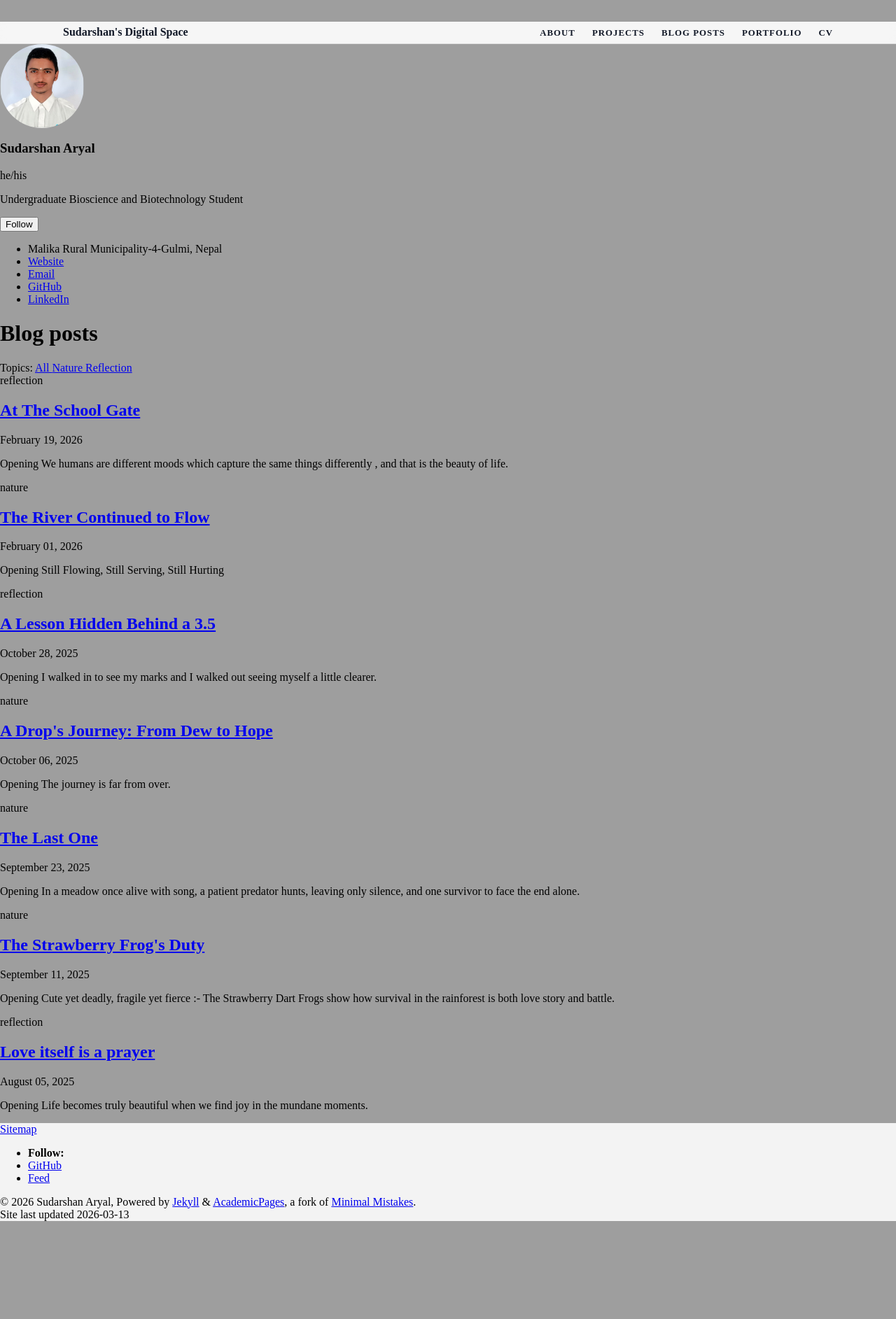
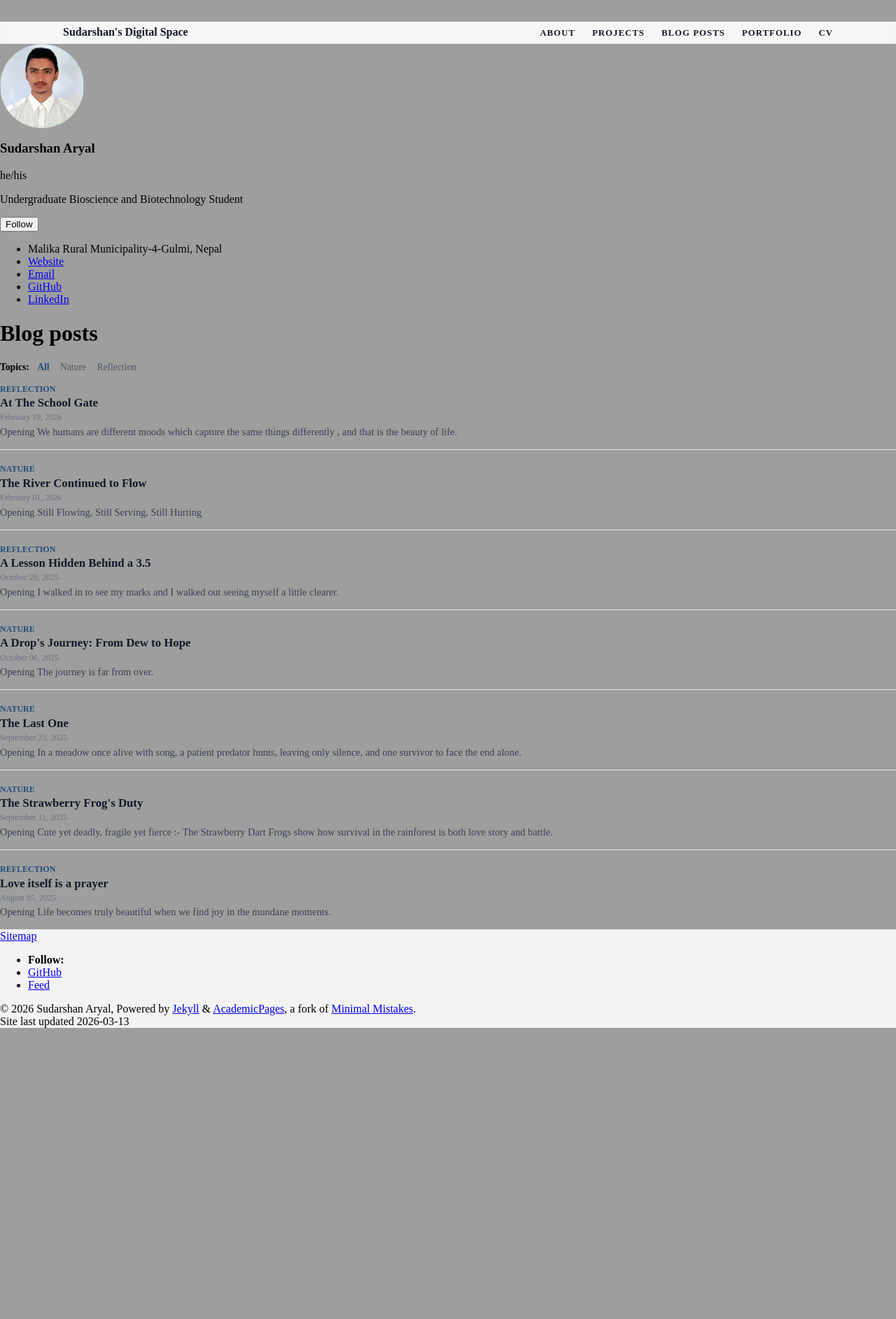
Before and after one commit to Sudu-09-Nep/sudu.github.io, a Jekyll site: the page built from _pages/year-archive.md, in a window 1280 px wide. Shown: the whole page at 70% size. Built offline with Jekyll 4.4.1, drawn with Linux system fonts in a browser that asks for light colours; a script bundle is joined from its source files by our own code; library files that are not in the unit come from our copies; after the commit the page ends 1609 px from its top, so only the background shows below that.

Commit message:
Update main.css

```diff
--- a/assets/css/main.css
+++ b/assets/css/main.css
@@ -136,3 +136,98 @@ body {
   object-fit: cover;
   display: block;
 }
+/* Category bar above blog list */
+.blog-category-bar {
+  margin-top: 1rem;
+  margin-bottom: 1rem;
+  font-size: 0.85rem;
+}
+
+.blog-category-label {
+  font-weight: 600;
+  margin-right: 0.5rem;
+}
+
+.blog-category-link {
+  margin-right: 0.75rem;
+  text-decoration: none;
+  color: #4b5563;
+}
+
+.blog-category-link.is-active {
+  font-weight: 700;
+  color: #1f4e79;
+}
+
+/* Kathmandu Post-like list */
+.kp-list {
+  display: flex;
+  flex-direction: column;
+  gap: 1.25rem;
+  margin-top: 1rem;
+}
+
+.kp-item {
+  display: flex;
+  gap: 1rem;
+  border-bottom: 1px solid #e5e7eb;
+  padding-bottom: 1rem;
+}
+
+.kp-item-image img {
+  width: 120px;
+  height: 80px;
+  object-fit: cover;
+  border-radius: 4px;
+  display: block;
+}
+
+.kp-item-body {
+  flex: 1;
+}
+
+.kp-item-category {
+  font-size: 0.75rem;
+  font-weight: 600;
+  text-transform: uppercase;
+  color: #1f4e79;
+  margin-bottom: 0.15rem;
+}
+
+.kp-item-title {
+  font-size: 1.05rem;
+  margin: 0 0 0.2rem;
+}
+
+.kp-item-title a {
+  text-decoration: none;
+  color: #111827;
+}
+
+.kp-item-title a:hover {
+  text-decoration: underline;
+}
+
+.kp-item-meta {
+  font-size: 0.75rem;
+  color: #6b7280;
+  margin: 0 0 0.3rem;
+}
+
+.kp-item-excerpt {
+  font-size: 0.9rem;
+  color: #374151;
+  margin: 0;
+}
+
+/* Mobile: stack image above text */
+@media (max-width: 640px) {
+  .kp-item {
+    flex-direction: column;
+  }
+
+  .kp-item-image img {
+    width: 100%;
+    height: auto;
+  }
+}
```
